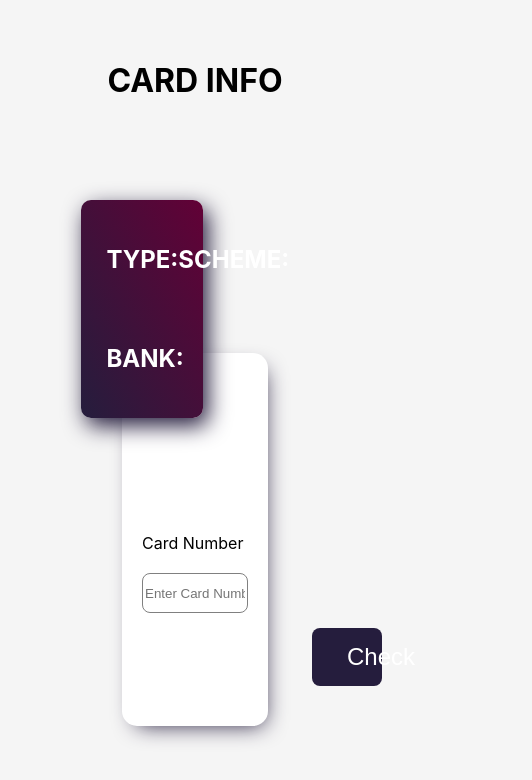
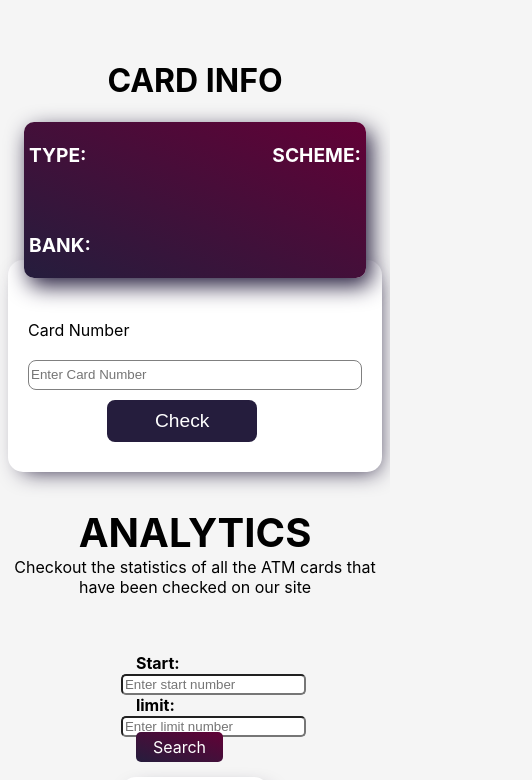
Before and after one commit to princelewis/vela-client, a React (Create React App) app: page / in a window 390 px wide. Shown: the top 780 px of the page, 532 px wide, since content can reach past the window. Built offline with nearby package versions, Linux system fonts and the light colour scheme.

Commit message:
Make component responsive

```diff
--- a/src/App.js
+++ b/src/App.js
@@ -2,6 +2,7 @@ import React, {useState} from 'react'
 import styled from "styled-components"
 import axios from 'axios'
 import CardStat from "./CardStat"
+import "./App.css";
 
 
 
@@ -96,6 +97,7 @@ const Component = styled.div`
     position: relative;
     padding:3px;
   }
+
   .bordered{
     border: 1px solid black;
   }
@@ -158,4 +160,49 @@ const Component = styled.div`
 
   }
 
+  @media screen and (max-width:769px){
+    .cover{
+    margin: 20px auto;
+    width: 100%;
+  }
+  h2{
+    font-size: 1.2em;
+  }
+  .card__cover{
+    padding: 5px;
+    width:90%;
+    right: 19px;
+  }
+  .span{
+    font-size:1em;
+  }
+
+  .form__cover{
+    padding: 60px 20px 30px 20px;
+    margin-top: 135px;
+    box-shadow: 5px 8px 22px -9px #251d3d;
+  }
+
+  .buttonx{
+    /* margin-top: 15px; */
+    font-size: 1.2em;
+    margin: 0px 49px 0px 79px;
+    background-color: #251d3d;
+    border-radius: 8px;
+    border: none;
+    padding:10px 2px;
+    width: 45%;
+    color:white;
+
+  }
+
+  .card__field{
+    height: 30px;
+    border-radius: 8px;
+    border: 1px solid grey;
+    margin-bottom:10px;
+  }
+
+}
+
 `
```
